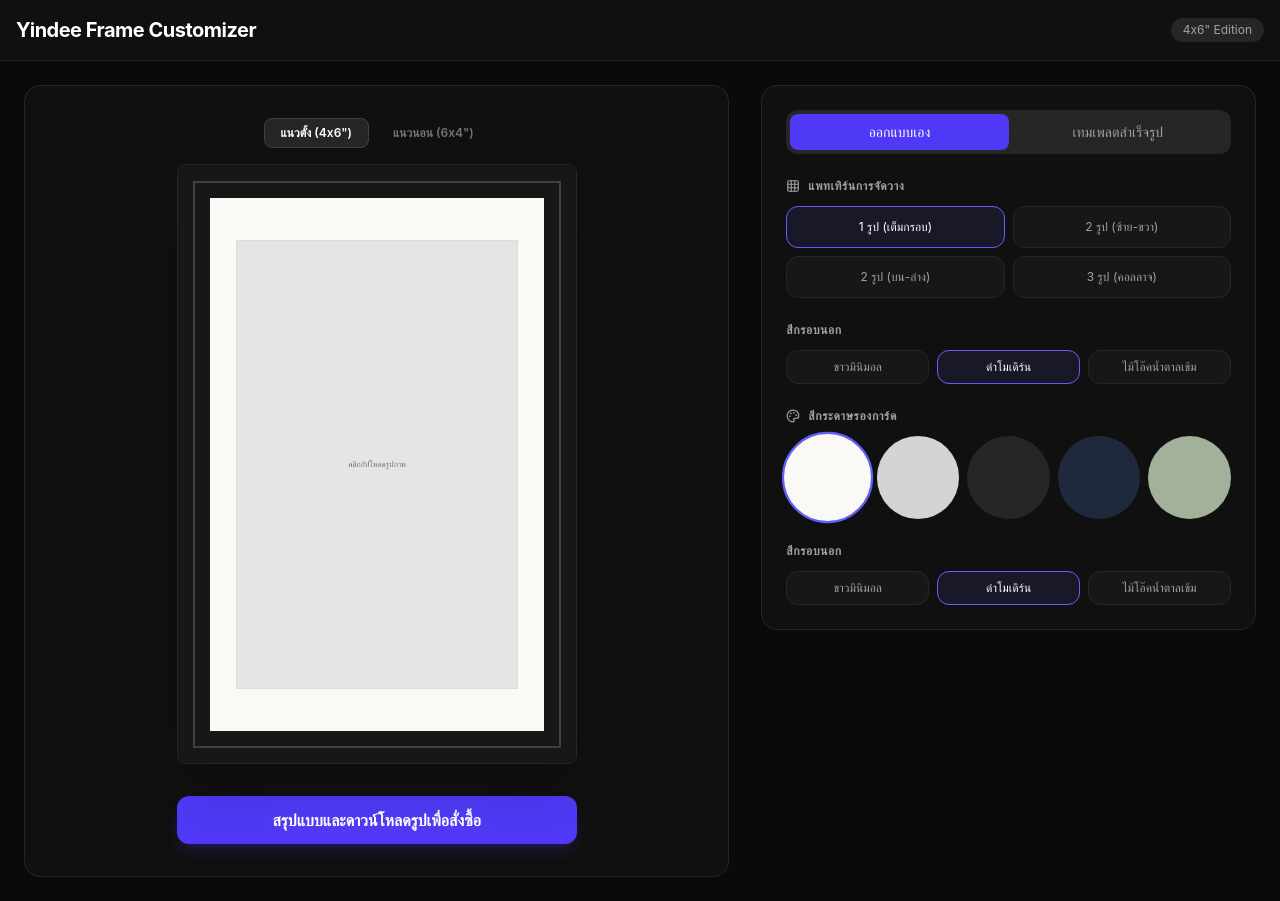
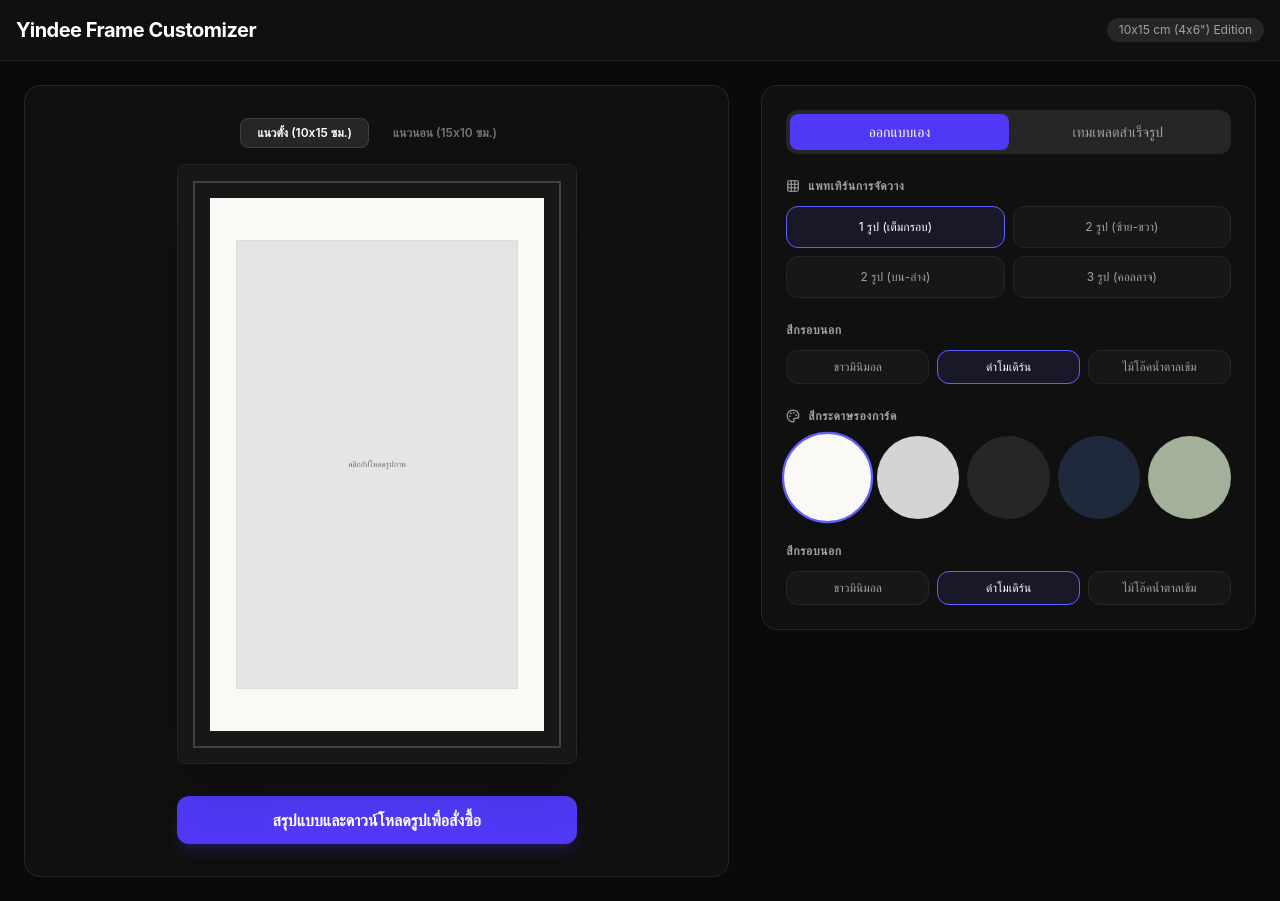
Before and after one commit to MinioloKung/web-yindee, a Next.js app: page / in a window 1280 px wide. Built offline with nearby package versions, Linux system fonts and the light colour scheme.

Commit message:
feat: export high-res canvas as PNG with 10x15 cm print dimensions

```diff
--- a/src/app/page.tsx
+++ b/src/app/page.tsx
@@ -110,11 +110,11 @@ export default function Home() {
         setExportConfig(null);
         return;
       }
-      const dataUrl = canvas.toDataURL('image/jpeg', 0.95);
+      const dataUrl = canvas.toDataURL('image/png');
 
       // Auto-download image file
       const link = document.createElement('a');
-      link.download = `yindee-frame-4x6-${Date.now()}.jpg`;
+      link.download = `yindee-frame-10x15-${Date.now()}.png`;
       link.href = dataUrl;
       link.click();
 
@@ -131,7 +131,7 @@ export default function Home() {
       <header className="border-b border-neutral-800 p-4 bg-neutral-900/50 backdrop-blur">
         <div className="max-w-7xl mx-auto flex justify-between items-center">
           <h1 className="text-xl font-bold tracking-tight text-white">Yindee Frame Customizer</h1>
-          <span className="text-xs bg-neutral-800 px-3 py-1 rounded-full text-neutral-400">4x6&quot; Edition</span>
+          <span className="text-xs bg-neutral-800 px-3 py-1 rounded-full text-neutral-400">10x15 cm (4x6&quot;) Edition</span>
         </div>
       </header>
 
@@ -143,14 +143,14 @@ export default function Home() {
               onClick={() => setConfig(prev => ({ ...prev, orientation: 'portrait' }))}
               className={`py-1.5 px-4 text-xs font-semibold rounded-lg transition ${config.orientation === 'portrait' ? 'bg-neutral-800 text-white border border-neutral-700' : 'text-neutral-500 hover:text-neutral-300'}`}
             >
-              แนวตั้ง (4x6&quot;)
+              แนวตั้ง (10x15 ซม.)
             </button>
             {config.mode !== 'template' && (
               <button
                 onClick={() => setConfig(prev => ({ ...prev, orientation: 'landscape' }))}
                 className={`py-1.5 px-4 text-xs font-semibold rounded-lg transition ${config.orientation === 'landscape' ? 'bg-neutral-800 text-white border border-neutral-700' : 'text-neutral-500 hover:text-neutral-300'}`}
               >
-                แนวนอน (6x4&quot;)
+                แนวนอน (15x10 ซม.)
               </button>
             )}
           </div>
--- a/src/components/ExportModal.tsx
+++ b/src/components/ExportModal.tsx
@@ -16,7 +16,7 @@ interface ExportModalProps {
 export default function ExportModal({ isOpen, onClose, imageSrc, config, frameName, matName }: ExportModalProps) {
   if (!isOpen) return null;
 
-  const orderText = `สวัสดีครับ สนใจสั่งซื้อกรอบรูปขนาด 4x6 นิ้วครับ
+  const orderText = `สวัสดีครับ สนใจสั่งซื้อกรอบรูปขนาด 10x15 ซม. (4x6 นิ้ว) ครับ
 - รูปแบบ: ${config.mode === 'custom' ? 'ออกแบบเอง (Custom)' : 'ดีไซน์สำเร็จรูป (Template)'}
 - สีกรอบรูป: ${frameName}
 - สีกระดาษรอง: ${config.mode === 'custom' ? matName : 'ตามรูปแบบดีไซน์'}
```
